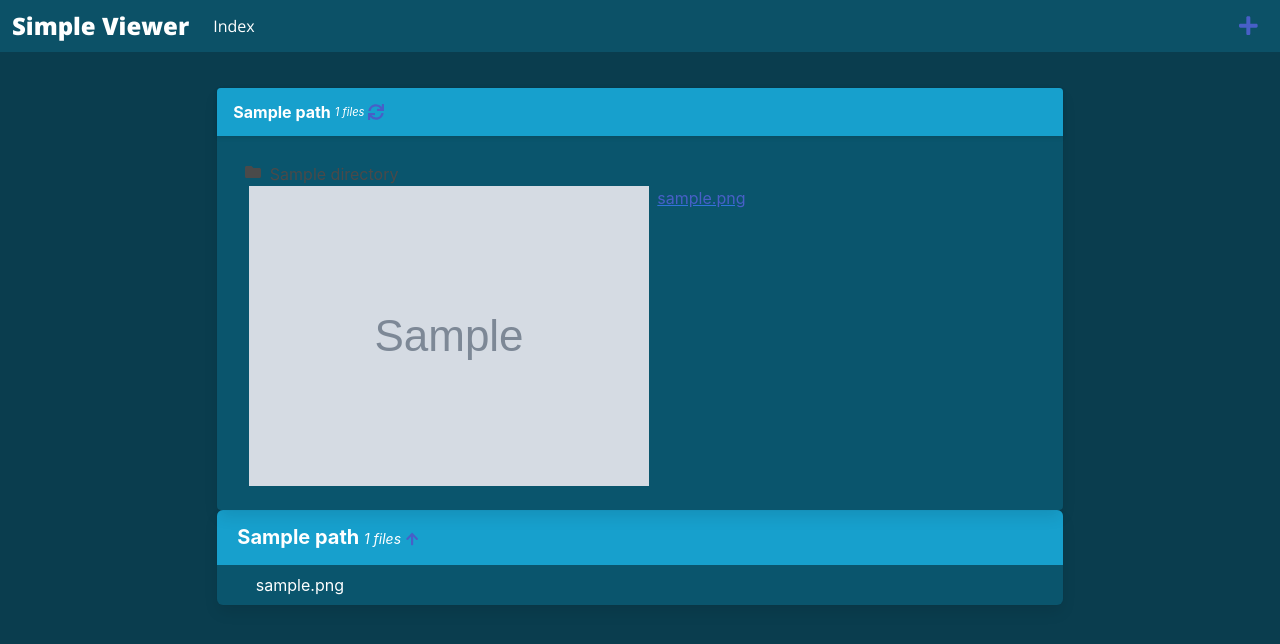
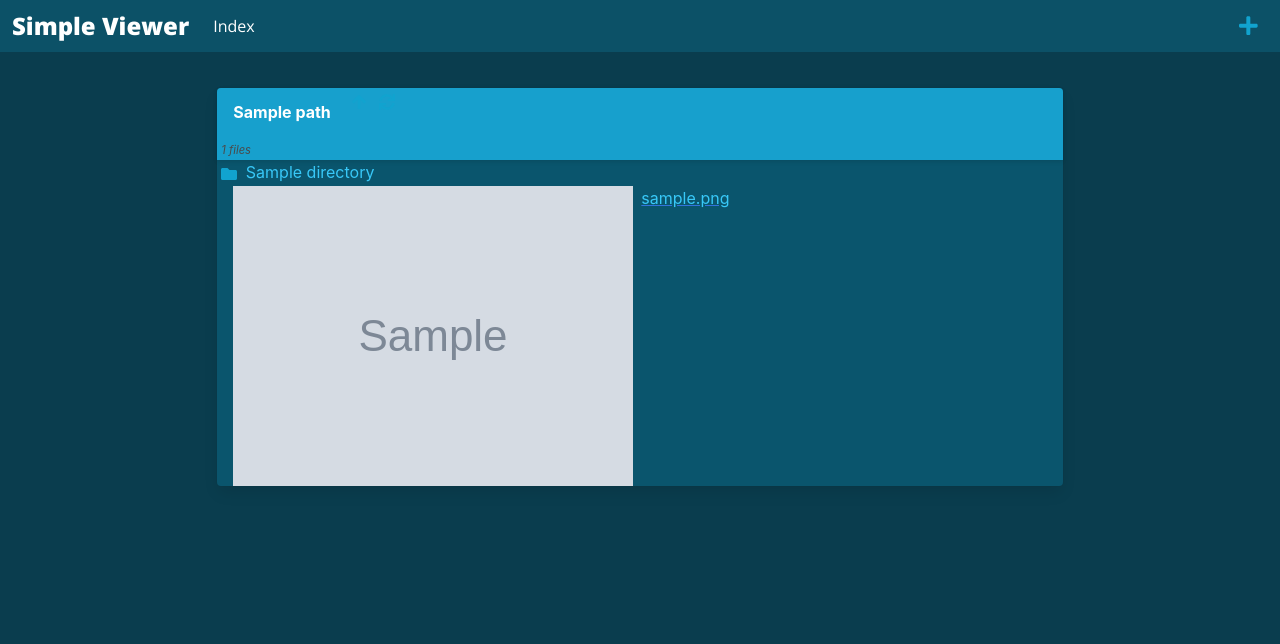
Before and after one commit to Xevion/simple-viewer, a Django app: template viewer/templates/browse.html in a window 1280 px wide. Shown: the top 644 px of the page. Run offline with Django 3.2, Linux system fonts and the light colour scheme; tables that the repository leaves empty hold one stand-in row (values such as "Sample post"); the template is opened without the code that fills it: values that come from a table or form of the project are taken from there, most other values are stand-ins (such as "Sample title", 1, 10 or a date in 2020); grey boxes marked "Sample" are stand-in pictures; data that the repository does not hold is empty; some libraries are stand-ins or nearby versions.

Commit message:
confirm deletion footer styling, link color styling, white checkboxes, overall styling improvements/edits

```diff
--- a/viewer/static/theme.css
+++ b/viewer/static/theme.css
@@ -8,7 +8,7 @@ html, body {
 
 .panel-heading {
     background-color: #17a0cd;
-    color: #ffffff;
+    color: white;
 }
 
 .panel {
@@ -27,18 +27,18 @@ html, body {
     color: #ffffff;
 }
 
-.panel-icon {
-    color: #0b87ac;
+.panel-icon, .icon {
+    color: #11a3cf;
+}
+
+.icon a {
+    color: inherit;
 }
 
 .navbar {
     background-color: #0c5167;
     color: white;
     font-family: 'Open Sans', sans-serif;
-}
-
-.navbar-item {
-    color: white;
 }
 
 .navbar-brand .navbar-item {
@@ -58,14 +58,81 @@ html, body {
     color: inherit;
 }
 
-.card {
-    background-color: #0a556d;
-}
 
 .card-header {
     background-color: #17a0cd;
 }
 
-.card-header-title {
+.card {
+    background-color: #0a556d;
+}
+
+.card-footer {
+    border-top-color: rgba(207, 245, 255, 0.5);
+}
+
+.card-footer-item:not(:last-child) {
+    border-right-color: rgba(207, 245, 255, 0.5);
+}
+
+.card-footer-item {
+    background-color: #0c6988;
+}
+
+a {
+    color: #38c8f8;
+}
+
+a:hover {
+    color: #a4e6ff;
+}
+
+.checkbox {
     color: white;
 }
+
+.checkbox:hover {
+    color: #a4e6ff;
+}
+
+a.card-footer-item {
+    color: #c9f2ff;
+}
+
+a.card-footer-item:hover {
+    color: white;
+}
+
+.navbar-item, p, .label, .card-header-title {
+    color: white;
+}
+
+.media + .media {
+    border-top-color: #a4e6ff;
+}
+
+#browse.card .card-content {
+    padding: 0;
+}
+
+.content .media {
+    padding: 0 0.5rem;
+}
+
+.card .media:not(:last-child) {
+    margin: 1.5rem 0;
+}
+
+.icon {
+    vertical-align: middle;
+}
+
+.delete-icon {
+    text-align: right;
+    float: right;
+    display: inline-block;
+}
+
+.delete-icon .icon {
+    color: #d63b3b;
+}
--- a/viewer/templates/browse.html
+++ b/viewer/templates/browse.html
@@ -13,19 +13,30 @@
     </style>
 {% endblock head %}
 {% block content %}
-    <div class="card">
+    <div id="browse" class="card">
         <div class="card-header">
+            <div class="is-flex is-align-content-end" style="width: 100%;">
+                <div>
                     <p class="card-header-title">
                         {{ directory.path }}
+                    </p>
                     <span class="pl-1" style="font-weight: 400; font-style: italic; font-size: 70%;">
                         {{ files|length }} files
                     </span>
-                <span class="icon align-self">
+                </div>
+                <div style="vertical-align: middle;">
+                    <span class="icon">
+                        <a href="{% url 'index' %}">
+                            <i class="fas fa-arrow-up" aria-hidden="true"></i>
+                        </a>
+                    </span>
+                    <span class="icon">
                         <a href="{% url 'refresh' directory.id %}">
                             <i class="fas fa-sync"></i>
                         </a>
                     </span>
-            </p>
+                </div>
+            </div>
         </div>
         <div class="card-content">
             <div class="content">
@@ -34,14 +45,16 @@
                         <span class="icon">
                             <i class="fas fa-folder"></i>
                         </span>
+                        <a href="{% url 'add' %}?path={{ file.fullpath }}">
                             {{ directory }}
+                        </a>
                     </div>
 
                 {% endfor %}
                 {% for file in files %}
                     <div class="media">
                         {% load static %}
-                        <img class="px-2" loading="lazy" src="{% static "/thumbnails/"|add:file.thumbnail %}">
+                        <img class="px-2" loading="lazy" src="{% static file.thumbnail_static_path %}">
                         <span class="media-filename">
                             <a href="{% url 'file' directory.id file.filename %}">
                                 {{ file.filename }}
@@ -52,36 +65,6 @@
             </div>
         </div>
     </div>
-
-    <div class="panel">
-        <div class="panel-heading">
-            {{ directory.path }}
-            <span style="font-weight: 400; font-style: italic; font-size: 70%;">
-                {{ files|length }} files
-            </span>
-            <span style="vertical-align: middle;" class="panel-icon">
-                <a href="{% url 'index' %}">
-                    <i class="fas fa-arrow-up" aria-hidden="true"></i>
-                </a>
-            </span>
-        </div>
-        {% for file in files %}
-            <div class="panel-block">
-                        <span class="panel-icon pr-4">
-{#                            <i class="fas fa-{{ file }} fa-lg" aria-hidden="true"></i>#}
-                        </span>
-                {% if file.1 == 'folder' %}
-                    <a href="{% url 'add' %}?path={{ file.fullpath }}">
-                        {{ file.filename }}
-                    </a>
-                {% else %}
-                    <a href="{% url 'file' directory.id file.filename %}">
-                        {{ file.filename }}
-                    </a>
-                {% endif %}
-            </div>
-        {% endfor %}
-    </div>
     <script src="https://cdnjs.cloudflare.com/ajax/libs/jquery/3.5.1/jquery.min.js"
             integrity="sha512-bLT0Qm9VnAYZDflyKcBaQ2gg0hSYNQrJ8RilYldYQ1FxQYoCLtUjuuRuZo+fjqhx/qtq/1itJ0C2ejDxltZVFg=="
             crossorigin="anonymous"></script>
```
Lines whose indentation alone changed are shown as unchanged.
